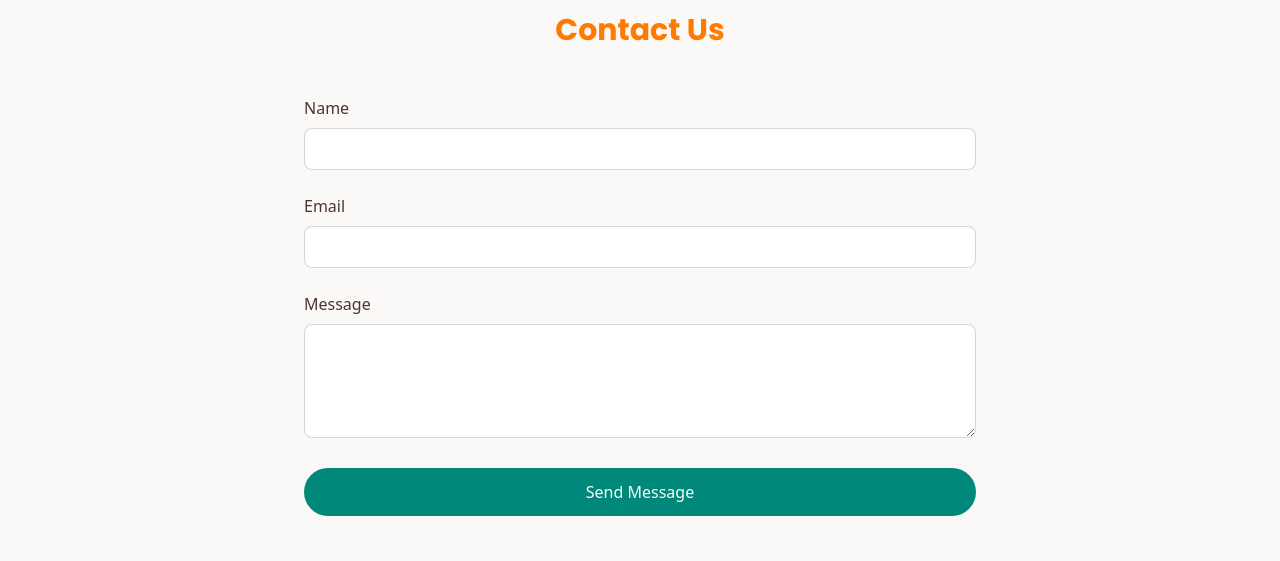
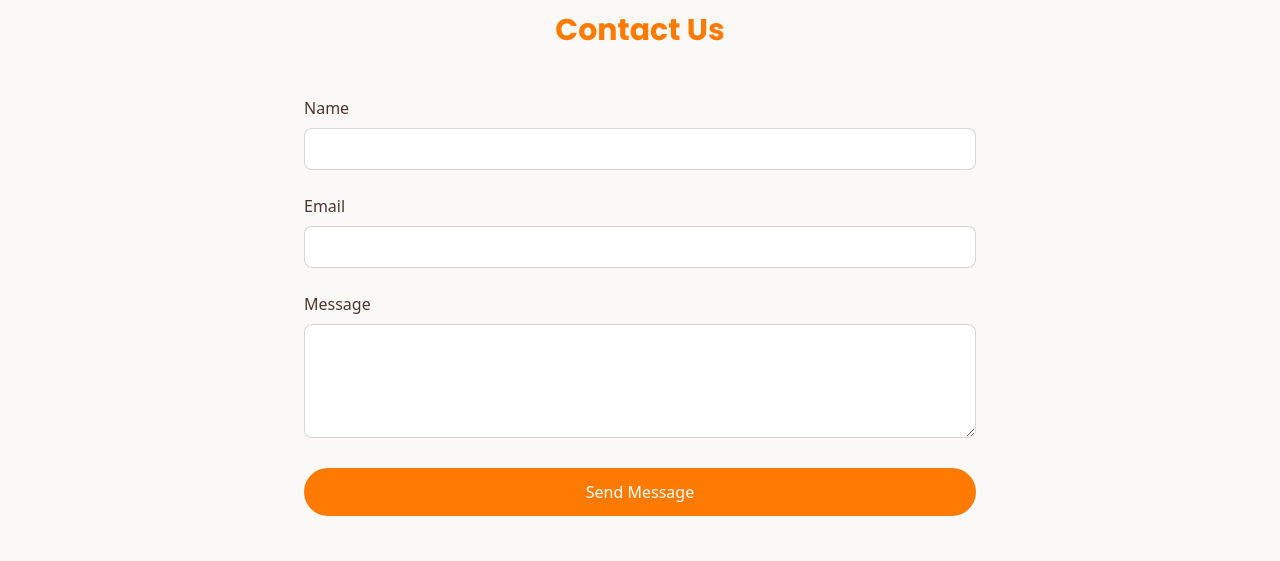
Before and after one commit to matt-milzewski/concordstreetcoffee, a plain HTML site: page index.html in a window 1280 px wide. Shown: the part 2488-3049 px from the top of the page. Drawn offline with nearby package versions, Linux system fonts and the light colour scheme.

Commit message:
send message button update

```diff
--- a/index.html
+++ b/index.html
@@ -302,7 +302,7 @@
                                   class="w-full px-4 py-2 rounded-lg border border-coffee/20 focus:border-teal focus:ring-1 focus:ring-teal outline-none"></textarea>
                     </div>
                     <button type="submit"
-                            class="w-full bg-teal text-cream px-8 py-3 rounded-full hover:bg-teal/90 transition-colors">
+                            class="w-full bg-orange text-white px-8 py-3 rounded-full hover:bg-orange/90 transition-colors">
                         Send Message
                     </button>
                 </form>
```
